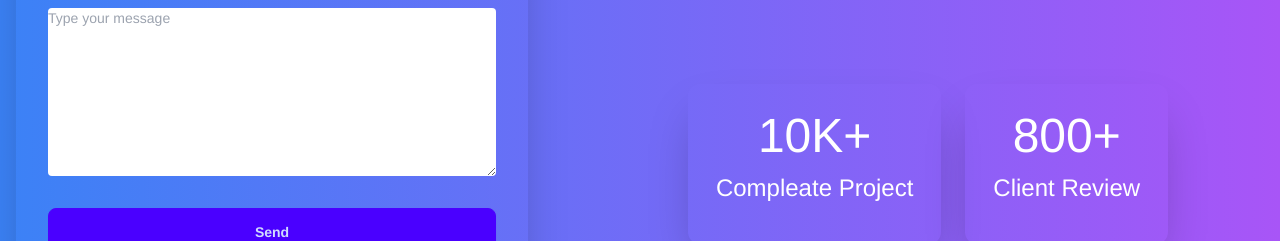
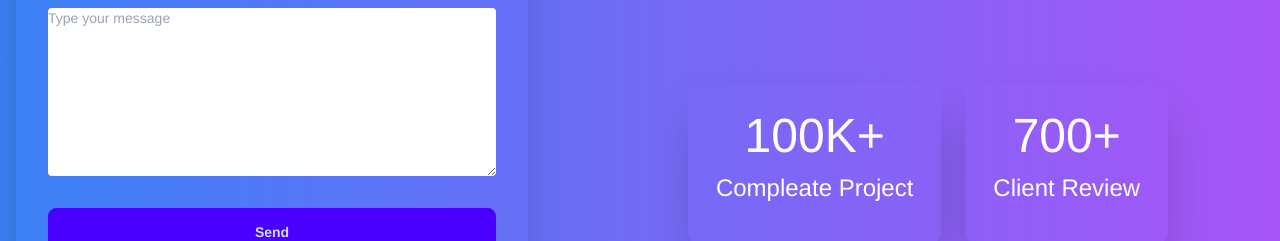
Before and after one commit to rashaduldev/Portfollio, a React (Vite) app: page /rabby in a window 1280 px wide. Shown: the part 3242-3483 px from the top of the page. Built offline with nearby package versions, Linux system fonts and the light colour scheme.

Commit message:
React Counter added

```diff
--- a/package.json
+++ b/package.json
@@ -15,6 +15,7 @@
     "match-sorter": "^6.3.1",
     "react": "^18.2.0",
     "react-animated-cursor": "^2.11.2",
+    "react-countup": "^6.5.0",
     "react-dom": "^18.2.0",
     "react-icons": "^4.12.0",
     "react-particles": "^2.12.2",
--- a/src/components/Touch/Touch.jsx
+++ b/src/components/Touch/Touch.jsx
@@ -1,3 +1,4 @@
+import CountUp from 'react-countup';
 import Swal from "sweetalert2";
 
 const Touch = () => {
@@ -44,11 +45,12 @@ const Touch = () => {
               </p>
               <div className="flex text-center gap-6 justify-center">
                 <div className="shadow-2xl lg:p-7 rounded-xl">
-                  <p className="lg:text-5xl">10K+</p>
+                  <p className="lg:text-5xl"><CountUp end={100} />K+</p>
+
                   <p className="lg:text-2xl py-3">Compleate Project</p>
                 </div>
                 <div className="shadow-2xl lg:p-7 rounded-xl">
-                  <p className="lg:text-5xl">800+</p>
+                  <p className="lg:text-5xl"><CountUp end={700} />+</p>
                   <p className="lg:text-2xl py-3">Client Review</p>
                 </div>
               </div>
```
Also changed, not shown: 1 other file (tests, documents, lock files or other folders).
